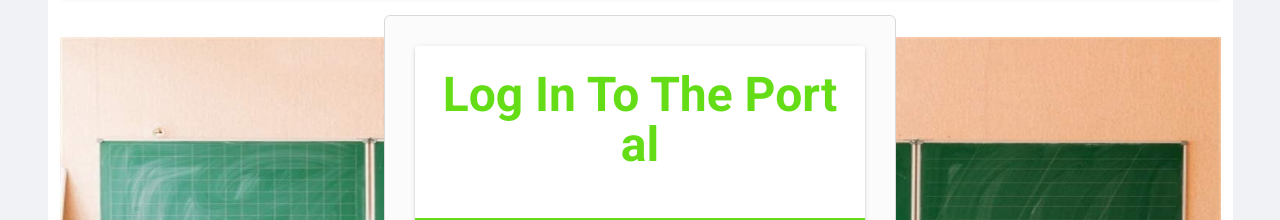
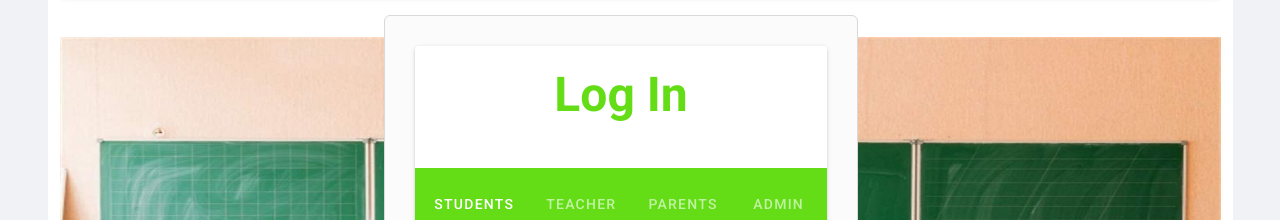
Before and after one commit to zeedtanue/Frontend-educational-portal-client, a Vue app: page / in a window 1280 px wide. Shown: the part 579-799 px from the top of the page. Built offline with nearby package versions, Linux system fonts and the light colour scheme; no server answers; what vue-read-more would draw is missing.

Commit message:
Update Login.vue

```diff
--- a/src/views/login/Login.vue
+++ b/src/views/login/Login.vue
@@ -11,7 +11,7 @@
                <v-card>
 
                    <v-card-title class="text-center justify-center py-6">
-                       <h2 class="font-weight-bold display-2 basil--text">Log In To The Portal</h2>
+                       <h2 class="font-weight-bold display-2 basil--text">Log In </h2>
                    </v-card-title>
 
 
```
